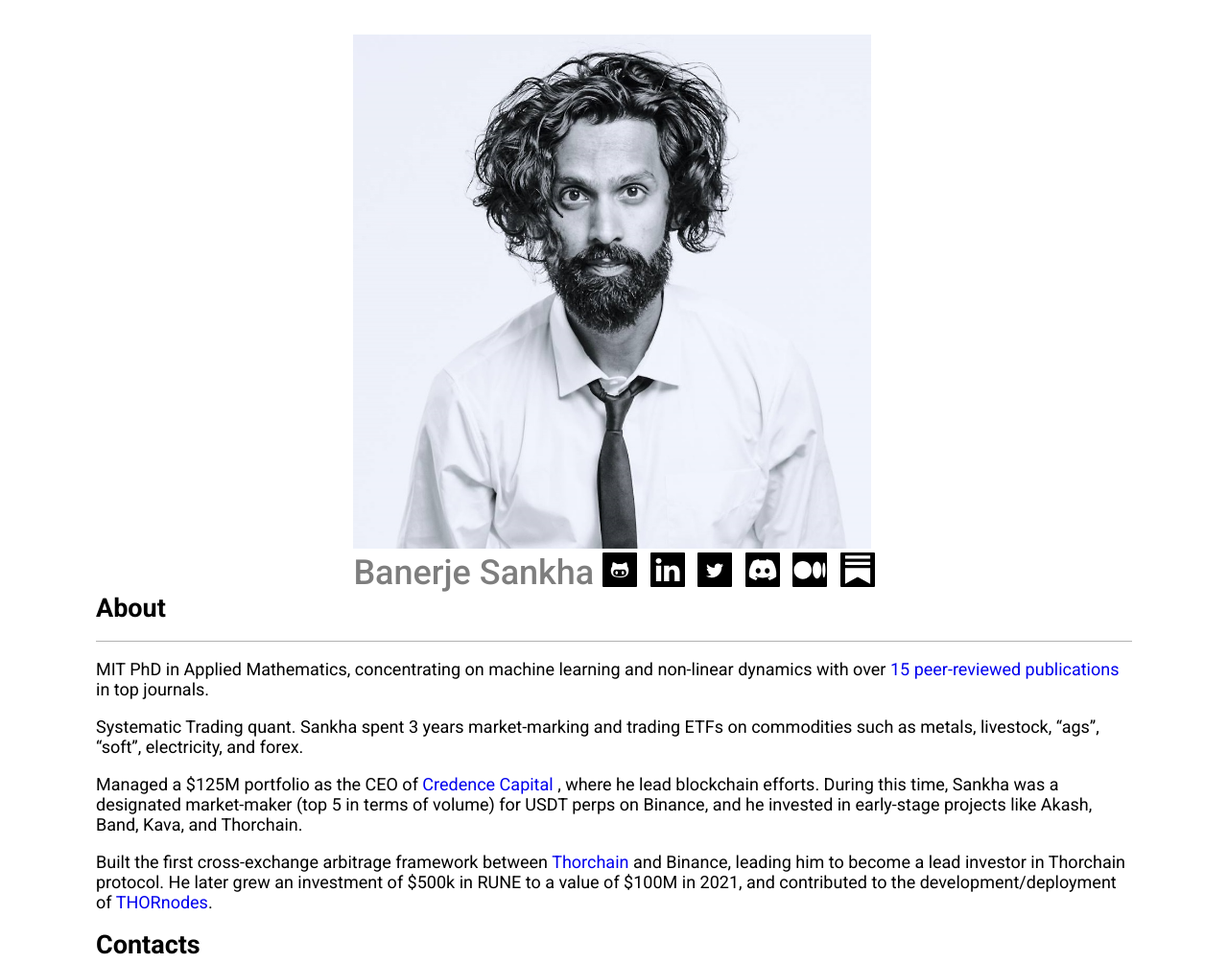
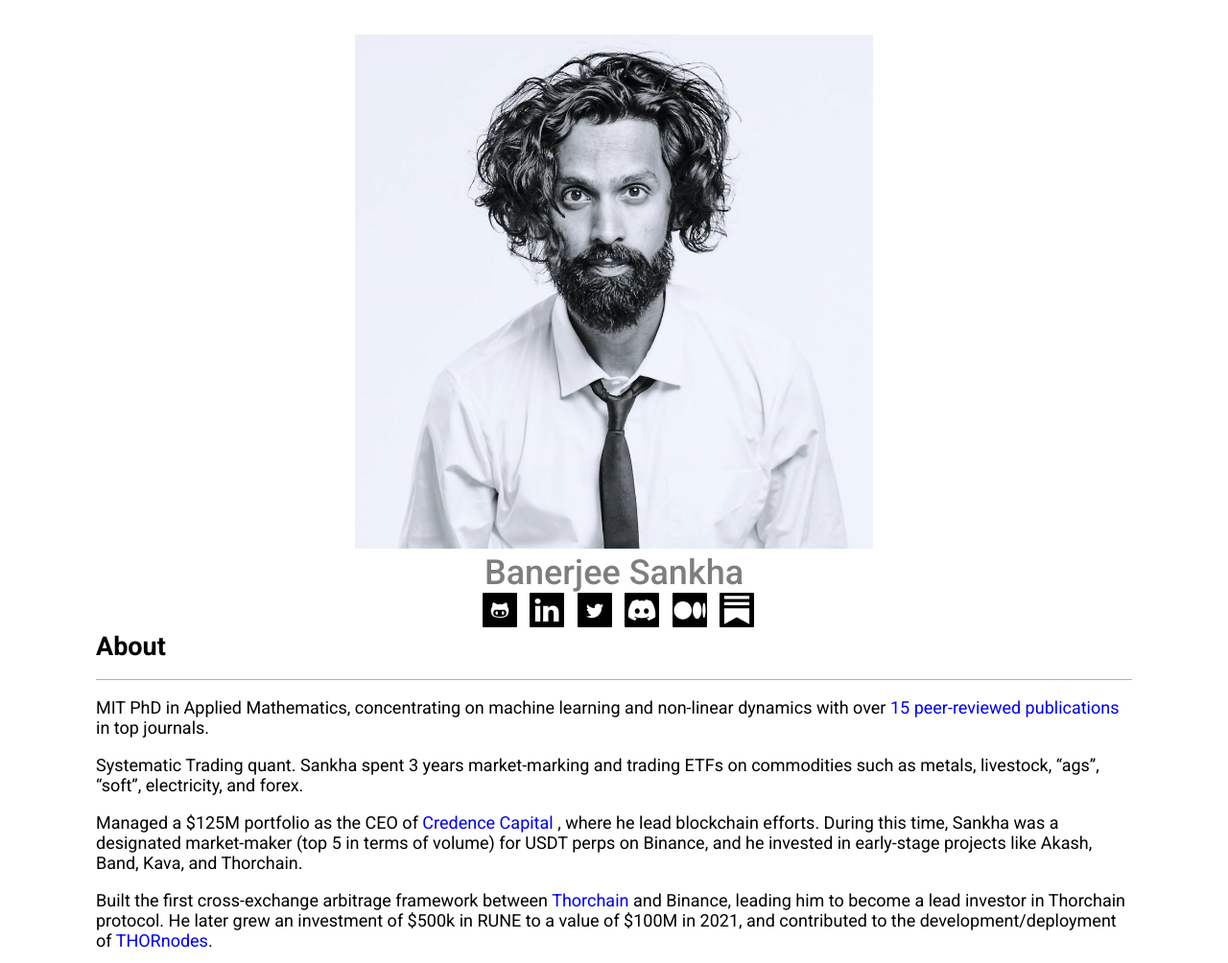
Before and after one commit to sbneo2022/sankhaprofile, a website: page src/index.html in a window 1280 px wide. Shown: the top 1004 px of the page at 96% size. Drawn offline with Linux system fonts and the light colour scheme.

Commit message:
fix layout

```diff
--- a/src/index.html
+++ b/src/index.html
@@ -10,7 +10,7 @@
       href="https://fonts.googleapis.com/css2?family=Roboto:wght@400;500;700;900&display=swap"
       rel="stylesheet"
     />
-    <title>Sankha Banerje</title>
+    <title>Sankha Banerjee</title>
     <style>
       *,
       *::before,
@@ -88,7 +88,8 @@
 
       .profile-info {
         display: flex;
-        justify-content: space-between;
+        flex-direction: column;
+        align-items: center;
       }
 
       .icon {
@@ -108,7 +109,7 @@
     <div class="profile">
       <img class="profile-pic" src="/profile.jpg" alt="Profile" />
       <div class="profile-info">
-        <h1 class="name">Banerje Sankha</h1>
+        <h1 class="name">Banerjee Sankha</h1>
 
         <div class="links">
           <a
```
